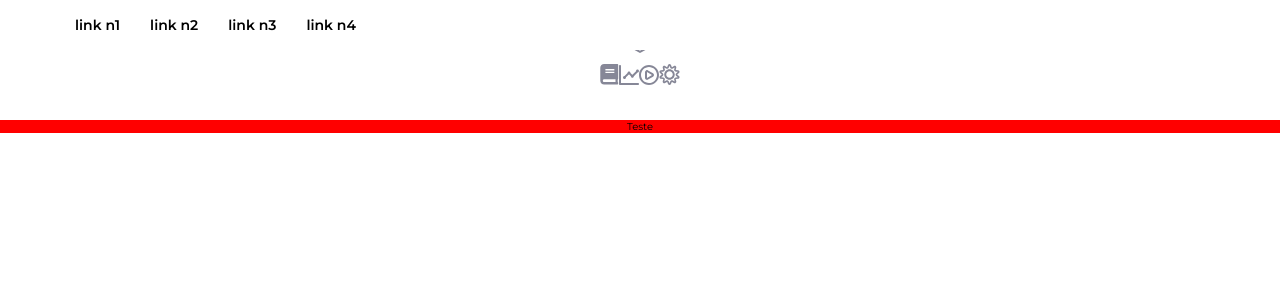
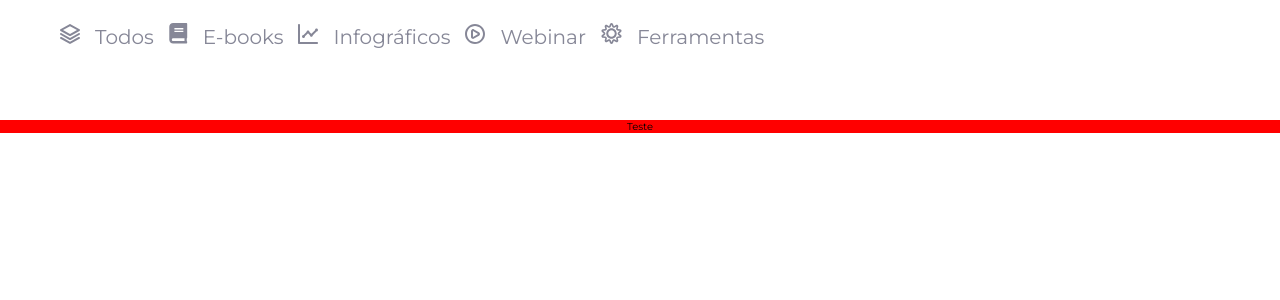
Before and after one commit to pixelsomatic/aurum, a React app: page / in a window 1280 px wide. Shown: the top 300 px of the page. Built offline with nearby package versions, Linux system fonts and the light colour scheme.

Commit message:
- Add menu items and configure responsive navbar

```diff
--- a/src/App.js
+++ b/src/App.js
@@ -1,6 +1,5 @@
 import React, { Component } from 'react'
 import './App.scss';
-import Menu from './pages/Menu';
 import Navbar from "./pages/Navbar";
 
 import GlobalStyle from './styles/Global';
@@ -25,7 +24,6 @@ class App extends Component {
         <GlobalStyle />
         <div className="Aurum">
       <header className="Aurum-header">
-        <Menu />
       </header>
       <body className="Aurum-body"> Teste </body>
     </div>
@@ -34,15 +32,4 @@ class App extends Component {
   }
 }
 
-// function App() {
-//   return (
-//     <div className="Aurum">
-//       <header className="Aurum-header">
-//         <Menu />
-//       </header>
-//       <body className="Aurum-body"> Teste </body>
-//     </div>
-//   );
-// }
-
 export default App;
--- a/src/App.scss
+++ b/src/App.scss
@@ -15,6 +15,9 @@
   justify-content: center;
   font-size: calc(10px + 2vmin);
   color: white;
+  @media screen and (max-width:768px) {
+    min-height: 10vh;
+  }
 }
 
 .App-link {
--- a/src/pages/BurgerMenu.js
+++ b/src/pages/BurgerMenu.js
@@ -21,7 +21,7 @@ const Wrapper = styled.div`
   cursor: pointer;
   display: block;
   & span {
-    background: #fdcb6e;
+    background: #868797;
     display: block;
     position: relative;
     width: 3.5rem;
--- a/src/pages/CollapseMenu.js
+++ b/src/pages/CollapseMenu.js
@@ -1,4 +1,9 @@
 import React from 'react';
+import stack from '../assets/stack.svg';
+import book from '../assets/book.svg';
+import chart from '../assets/chart.svg';
+import gear from '../assets/gear.svg';
+import play from '../assets/play.svg';
 import styled from 'styled-components';
 
 import { useSpring, animated } from 'react-spring';
@@ -16,10 +21,16 @@ const CollapseMenu = (props) => {
       }}
       >
         <NavLinks>
-          <li><a href="/" onClick={props.handleNavbar}>link n1</a></li>
-          <li><a href="/" onClick={props.handleNavbar}>link n2</a></li>
-          <li><a href="/" onClick={props.handleNavbar}>link n3</a></li>
-          <li><a href="/" onClick={props.handleNavbar}>link n4</a></li>
+          <img src={stack} className="stack-icon" alt="stack" />
+          <li><a href="/" onClick={props.handleNavbar}>Todos</a></li>
+          <img src={book} className="book-icon" alt="book" />
+          <li><a href="/" onClick={props.handleNavbar}>E-books</a></li>
+          <img src={chart} className="chart-icon" alt="chart" />
+          <li><a href="/" onClick={props.handleNavbar}>Infográficos</a></li>
+          <img src={play} className="play-icon" alt="play" />
+          <li><a href="/" onClick={props.handleNavbar}>Webinar</a></li>
+          <img src={gear} className="gear-icon" alt="gear" />
+          <li><a href="/" onClick={props.handleNavbar}>Ferramentas</a></li>
         </NavLinks>
       </CollapseWrapper>
     );
@@ -48,7 +59,6 @@ const NavLinks = styled.ul`
     font-size: 1.4rem;
     line-height: 2;
     color: #dfe6e9;
-    text-transform: uppercase;
     text-decoration: none;
     cursor: pointer;
     &:hover {
--- a/src/pages/Menu.js
+++ /dev/null
@@ -1,24 +0,0 @@
-import React from 'react';
-import book from '../assets/book.svg';
-import chart from '../assets/chart.svg';
-import gear from '../assets/gear.svg';
-import play from '../assets/play.svg';
-import stack from '../assets/stack.svg';
-
-export default class Menu extends React.Component {
-
-    render() {
-        return (
-            <section className="headerMenu">
-                <div className="allCategories">
-                    <img src={stack} className="stack-icon" alt="stack" />
-                </div>
-
-                <img src={book} className="book-icon" alt="book" />
-                <img src={chart} className="chart-icon" alt="chart" />
-                <img src={play} className="play-icon" alt="play" />
-                <img src={gear} className="gear-icon" alt="gear" />
-            </section>
-        )
-    }
-}
--- a/src/pages/Navbar.js
+++ b/src/pages/Navbar.js
@@ -1,6 +1,12 @@
 import React from 'react'
 import styled from "styled-components";
 import { useSpring, animated, config } from "react-spring";
+import book from '../assets/book.svg';
+import chart from '../assets/chart.svg';
+import gear from '../assets/gear.svg';
+import play from '../assets/play.svg';
+import stack from '../assets/stack.svg';
+
 
 import BurgerMenu from "./BurgerMenu";
 import CollapseMenu from "./CollapseMenu";
@@ -23,10 +29,17 @@ const Navbar = (props) => {
       <NavBar style={barAnimation}>
         <FlexContainer>
           <NavLinks style={linkAnimation}>
-            <a href="/">link n1</a>
-            <a href="/">link n2</a>
-            <a href="/">link n3</a>
-            <a href="/">link n4</a>
+            <img src={stack} className="stack-icon" alt="stack" />
+            <a href="/">Todos</a>
+            <img src={book} className="book-icon" alt="book" />
+            <a href="/">E-books</a>
+            <img src={chart} className="chart-icon" alt="chart" />
+            <a href="/">Infográficos</a>
+            <img src={play} className="play-icon" alt="play" />
+            <a href="/">Webinar</a>
+            <img src={gear} className="gear-icon" alt="gear" />
+            <a href="/">Ferramentas</a>
+            <p>Aurum</p>
           </NavLinks>
           <BurgerWrapper>
             <BurgerMenu
@@ -49,11 +62,14 @@ export default Navbar
 const NavBar = styled(animated.nav)`
   position: fixed;
   width: 100%;
-  top: 0;
+  top: 2rem;
   left: 0;
   background: #fff;
   z-index: 1;
   font-size: 1.4rem;
+  @media (max-width: 768px) {
+    top: 0;
+  }
 `;
 
 const FlexContainer = styled.div`
@@ -71,21 +87,38 @@ const NavLinks = styled(animated.ul)`
   margin: auto 0;
 
   & a {
-    color: #000000;
-    font-weight: 600;
+    color: #868797;
+    font-weight: 400;
+    font-size: 20px;
     border-bottom: 1px solid transparent;
     margin: 0 1.5rem;
     transition: all 300ms linear 0s;
     text-decoration: none;
     cursor: pointer;
     &:hover {
-      color: #fdcb6e;
+      color: #0F1018;
       border-bottom: 1px solid #fdcb6e;
     }
     @media (max-width: 768px) {
       display: none;
     }
   }
+  & img {
+    cursor: pointer;
+    @media (max-width: 768px) {
+      display: none;
+    }
+  }
+  & p {
+    color: transparent;
+    @media (max-width: 768px) {
+      font-size: 25px;
+      font-weight: 800;
+      margin-left: 12rem;
+      color: #868797;
+    }
+  }
+
 `;
 
 const BurgerWrapper = styled.div`
```
Also changed, not shown: src/styles/BurguerMenu.scss (deleted), src/styles/Navbar.scss (deleted).
